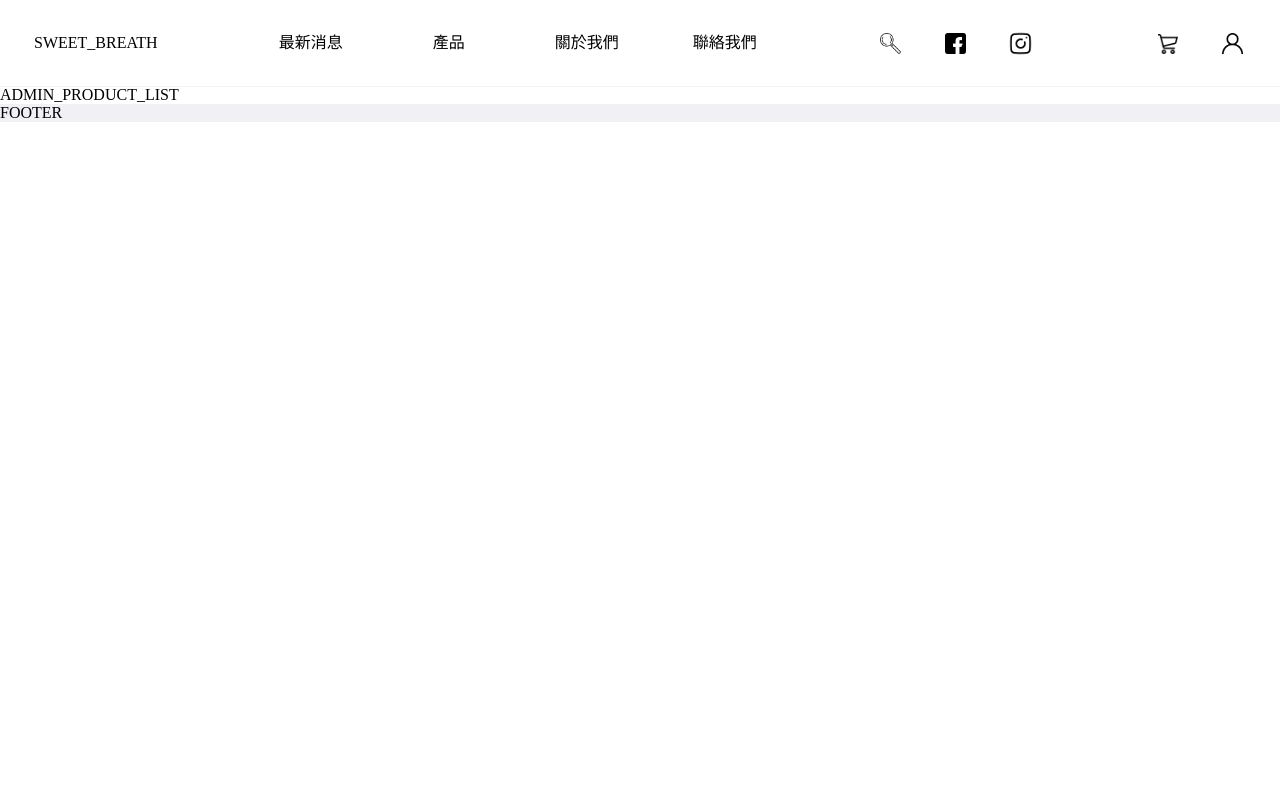
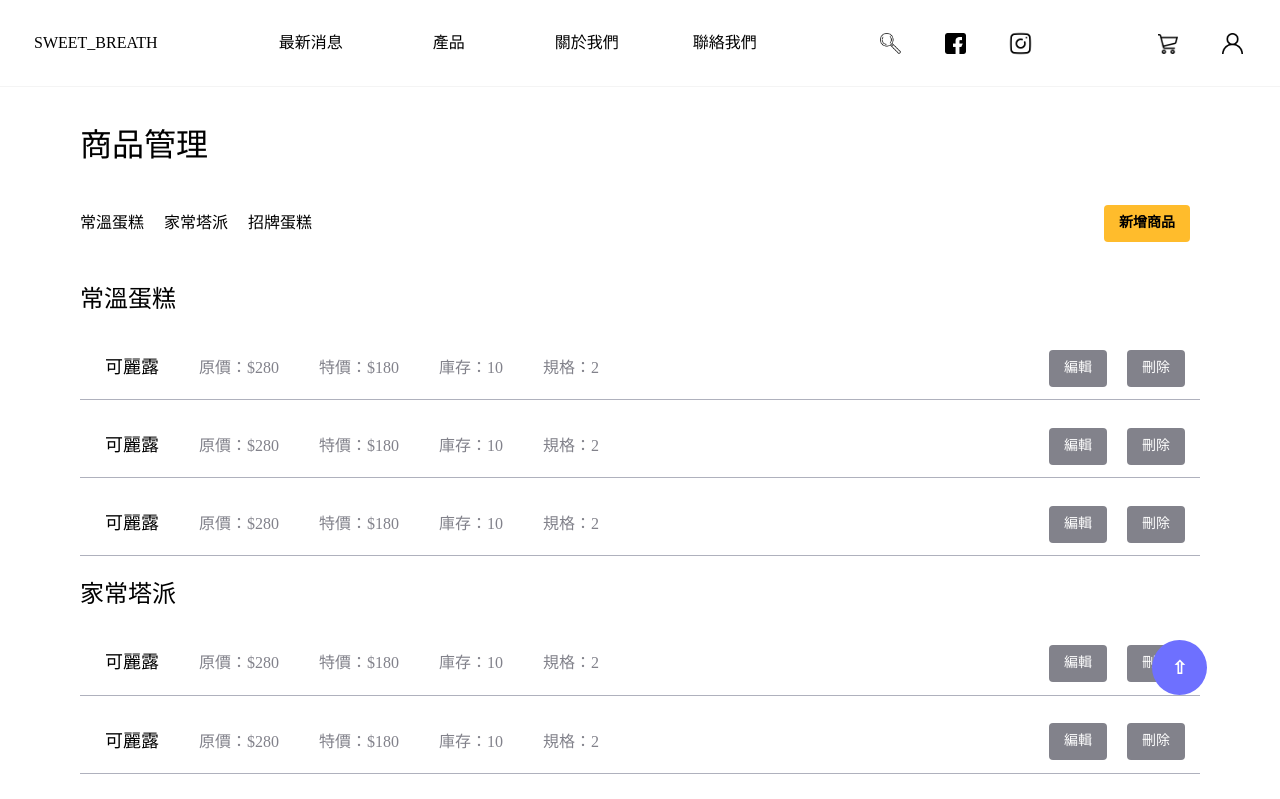
Before and after one commit to corekang/sweetbreath, a React (Create React App) app: page /#/admin/products in a window 1280 px wide. Shown: the top 799 px of the page. Built offline with nearby package versions, Linux system fonts and the light colour scheme.

Commit message:
SBP-19_pages/admin/AdminProductListPag_v1

```diff
--- a/src/pages/admin/AdminProductListPage/AdminProductListPage.js
+++ b/src/pages/admin/AdminProductListPage/AdminProductListPage.js
@@ -1,3 +1,241 @@
+import styled from "styled-components";
+import { MEDIA_QUERY, H1, H3, H4, H5 } from "../../../constants/style";
+import { Link } from "react-router-dom";
+import { useState } from "react";
+
+const Content = styled.div`
+  max-width: 1280px;
+  margin: 40px 80px;
+`;
+
+const Category = styled.div`
+  display: flex;
+  justify-content: space-between;
+`;
+
+const CategoryName = styled(H5)`
+  cursor: pointer;
+  a {
+    text-decoration: none;
+    color: ${(props) => props.theme.colors.neutralBlack};
+  }
+  & {
+    margin-right: 20px;
+  }
+`;
+
+const CategorySection = styled.div`
+  ＆ {
+    margin: 80px 0;
+  }
+`;
+const CategoryTitle = styled(H3)``;
+const ProductList = styled.div`
+  text-align: center;
+  ${MEDIA_QUERY} {
+    flex-direction: column;
+  }
+`;
+const Product = styled.div`
+  display: flex;
+  padding: 5px;
+  justify-content: space-between;
+  border-bottom: 1px solid ${(props) => props.theme.colors.neutralGrey};
+  background: ${(props) => props.theme.colors.neutralWhite};
+  & {
+    margin: 15px 0;
+  }
+
+  :hover {
+    box-shadow: 0 3px 22px 1px rgba(90, 92, 102, 0.06);
+  }
+  ${MEDIA_QUERY} {
+    width: 300px;
+  }
+`;
+
+const Pointer = styled.div`
+  display: none;
+  position: absolute;
+  z-index: 1;
+  width: 46px;
+  height: 46px;
+  font-size: ${(props) => props.theme.fontSize.h4};
+  font-weight: bold;
+  top: 67%;
+  border-radius: 50%;
+  left: 76%;
+  color: ${(props) => props.theme.colors.neutralWhite};
+  background: ${(props) => props.theme.colors.mainPrimary};
+  ${MEDIA_QUERY} {
+    width: 60px;
+    height: 60px;
+    font-size: ${(props) => props.theme.fontSize.h3};
+  }
+`;
+
+const Up = styled(Pointer)`
+  width: 55px;
+  height: 55px;
+  cursor: pointer;
+  text-align: center;
+  display: flex;
+  position: fixed;
+  top: 80%;
+  left: 90%;
+  justify-content: center;
+  align-items: center;
+`;
+
+const ProductItem = styled.div`
+  display: flex;
+  &:hover {
+    ${Pointer} {
+      display: flex;
+      justify-content: center;
+      align-items: center;
+    }
+  }
+`;
+
+const ProductName = styled(H4)`
+  margin: 15px 20px;
+  text-align: left;
+`;
+const ProductDesc = styled(H5)`
+  margin: 15px 20px;
+  text-align: left;
+  color: ${(props) => props.theme.colors.neutralDarkGrey};
+`;
+
+const ProductSetting = styled.div`
+  display: flex;
+`;
+
+const SettingButton = styled(Link)`
+  font-size: ${(props) => props.theme.fontSize.button};
+  line-height: 1.21;
+  font-weight: 500;
+  text-decoration: none;
+  text-align: center;
+  padding: 10px 15px;
+  background: ${(props) => props.theme.colors.neutralDarkGrey};
+  border: none;
+  border-radius: 4px;
+  color: ${(props) => props.theme.colors.neutralWhite};
+  margin: auto 10px;
+  cursor: pointer;
+  :hover {
+    background: ${(props) => props.theme.colors.neutralGrey};
+  }
+`;
+const AddBtn = styled(SettingButton)`
+  background: ${(props) => props.theme.colors.uiWarning};
+  color: ${(props) => props.theme.colors.neutralBlack};
+  font-weight: bold;
+  :hover {
+    color: ${(props) => props.theme.colors.neutralWhite};
+  }
+`;
+
+const CategoryList = styled.div`
+  display: flex;
+`;
+
+const Products = ({ product }) => {
+  return (
+    <Product>
+      <ProductItem>
+        <ProductName>{product.name}</ProductName>
+        <ProductDesc>原價：${product.price}</ProductDesc>
+        <ProductDesc>特價：${product.promoPrice}</ProductDesc>
+        <ProductDesc>庫存：{product.stock}</ProductDesc>
+        <ProductDesc>規格：{product.style}</ProductDesc>
+      </ProductItem>
+      <ProductSetting>
+        <SettingButton to={"/admin/product/" + product.id}>編輯</SettingButton>
+        <SettingButton>刪除</SettingButton>
+      </ProductSetting>
+    </Product>
+  );
+};
 export default function AdminProductListPage() {
-  return <div>ADMIN_PRODUCT_LIST</div>;
+  const [products, setProducts] = useState([
+    {
+      id: 1,
+      name: "可麗露",
+      price: "280",
+      promoPrice: "180",
+      stock: "10",
+      style: "2",
+    },
+    {
+      id: 1,
+      name: "可麗露",
+      price: "280",
+      promoPrice: "180",
+      stock: "10",
+      style: "2",
+    },
+    {
+      id: 1,
+      name: "可麗露",
+      price: "280",
+      promoPrice: "180",
+      stock: "10",
+      style: "2",
+    },
+  ]);
+  const scrollToAnchor = (anchorName) => {
+    if (anchorName) {
+      let anchorElement = document.getElementById(anchorName);
+      if (anchorElement) {
+        anchorElement.scrollIntoView();
+      }
+    }
+  };
+
+  return (
+    <Content>
+      <H1 id="top">商品管理</H1>
+      <Up onClick={() => scrollToAnchor("top")}>
+        <span>⇧</span>
+      </Up>
+      <Category>
+        <CategoryList>
+          <CategoryName onClick={() => scrollToAnchor("cake")}>
+            常溫蛋糕
+          </CategoryName>
+          <CategoryName onClick={() => scrollToAnchor("pie")}>
+            家常塔派
+          </CategoryName>
+          <CategoryName onClick={() => scrollToAnchor("house")}>
+            招牌蛋糕
+          </CategoryName>
+        </CategoryList>
+        <AddBtn to="/admin/product">新增商品</AddBtn>
+      </Category>
+
+      <CategorySection>
+        <CategoryTitle id="cake">常溫蛋糕</CategoryTitle>
+        <ProductList>
+          {products.map((product) => (
+            <Products product={product} />
+          ))}
+        </ProductList>
+        <CategoryTitle id="pie">家常塔派</CategoryTitle>
+        <ProductList>
+          {products.map((product) => (
+            <Products product={product} />
+          ))}
+        </ProductList>
+        <CategoryTitle id="house">招牌蛋糕</CategoryTitle>
+        <ProductList>
+          {products.map((product) => (
+            <Products product={product} />
+          ))}
+        </ProductList>
+      </CategorySection>
+    </Content>
+  );
 }
```
Also changed, not shown: 1 other file (tests, documents, lock files or other folders).
